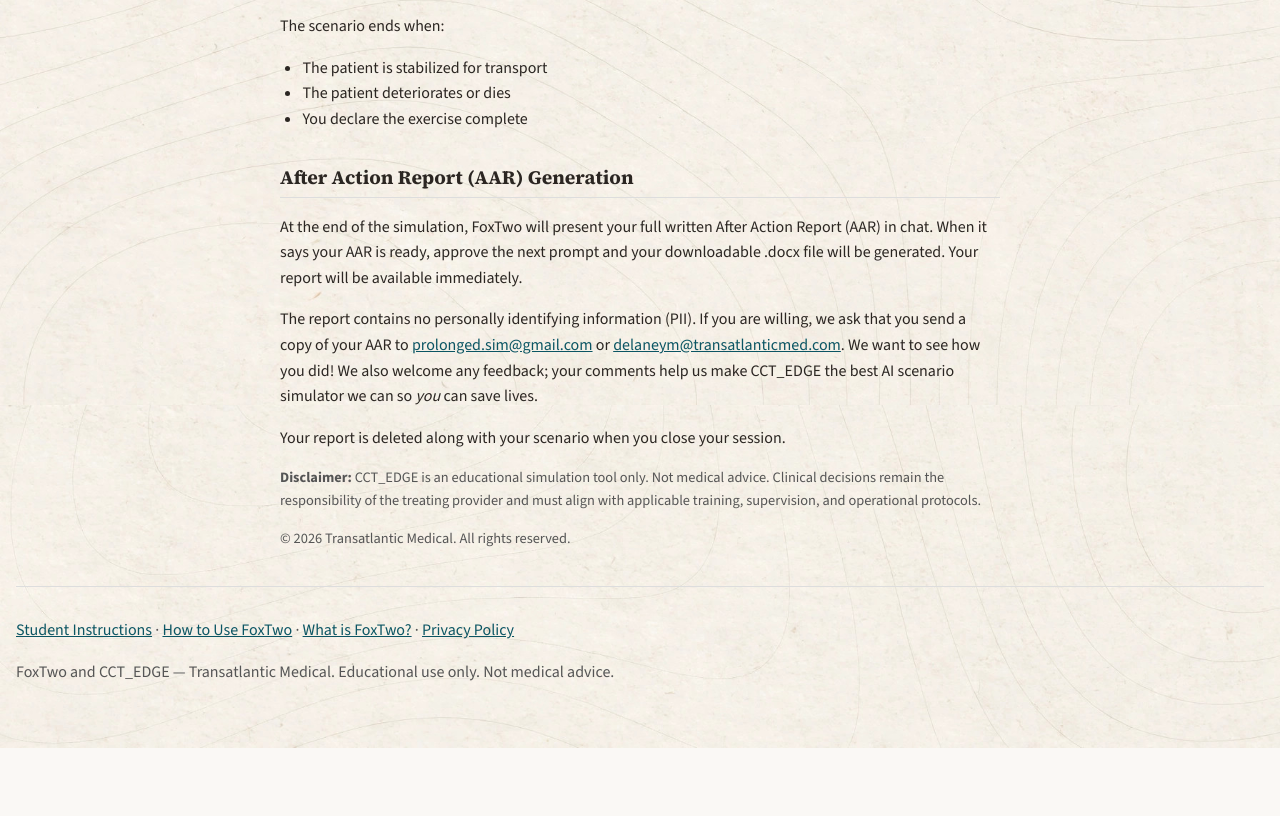
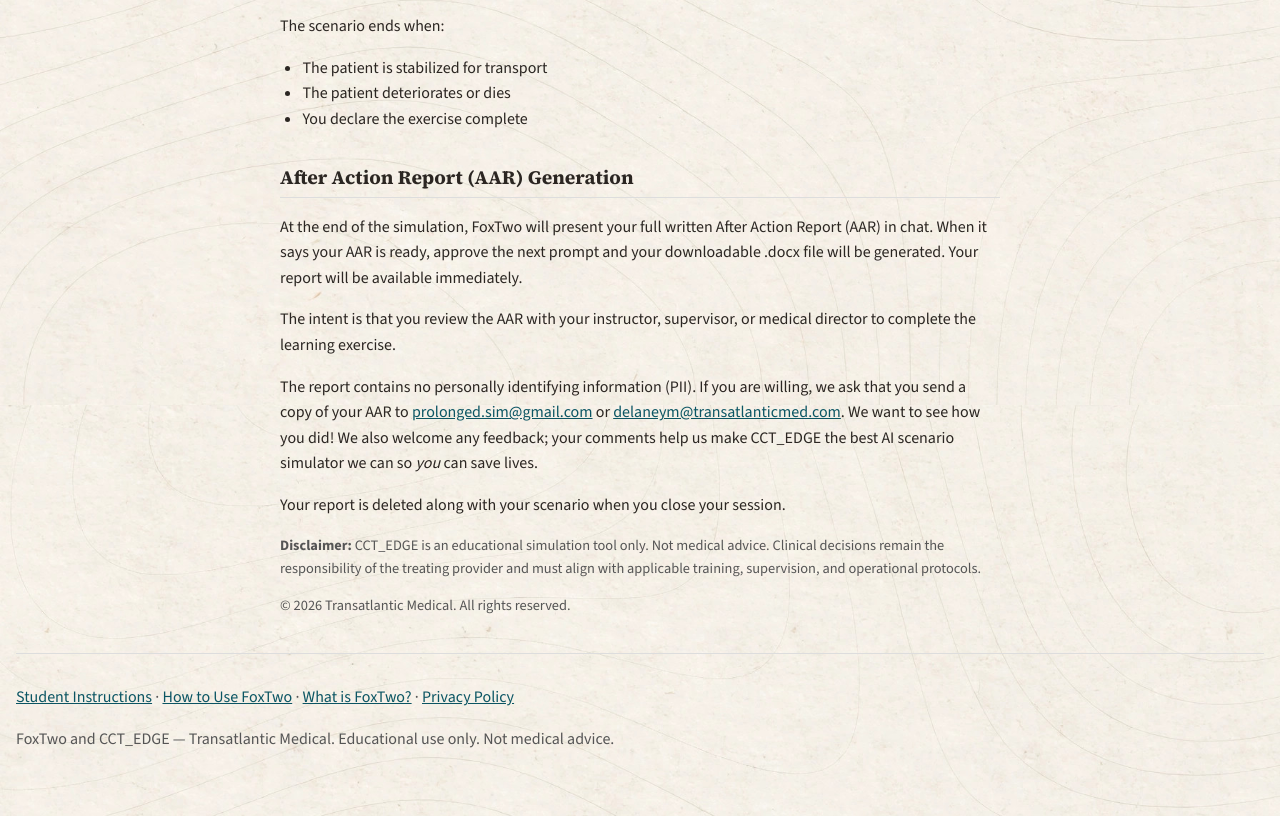
Before and after one commit to docpanama/transatlanticmed-app, a plain HTML site: page build/web/docs/foxtwo-how-to-use.html in a window 1280 px wide. Shown: the part 2795-3611 px from the top of the page. Before the commit the page ends 3543 px from the top, so only its background shows below. Drawn offline with nearby package versions, Linux system fonts and the light colour scheme.

```diff
--- a/build/web/docs/foxtwo-how-to-use.html
+++ b/build/web/docs/foxtwo-how-to-use.html
@@ -128,6 +128,7 @@ footer a{color:#0b5563}
 
 <h2>After Action Report (AAR) Generation</h2>
 <p>At the end of the simulation, FoxTwo will present your full written After Action Report (AAR) in chat. When it says your AAR is ready, approve the next prompt and your downloadable .docx file will be generated. Your report will be available immediately.</p>
+<p>The intent is that you review the AAR with your instructor, supervisor, or medical director to complete the learning exercise.</p>
 <p>The report contains no personally identifying information (PII). If you are willing, we ask that you send a copy of your AAR to <a href="mailto:prolonged.sim@gmail.com">prolonged.sim@gmail.com</a> or <a href="mailto:delaneym@transatlanticmed.com">delaneym@transatlanticmed.com</a>. We want to see how you did! We also welcome any feedback; your comments help us make CCT_EDGE the best AI scenario simulator we can so <em>you</em> can save lives.</p>
 <p>Your report is deleted along with your scenario when you close your session.</p>
 
```
Also changed, not shown: build/web/docs/role1-how-to-use.html (+1 -0 lines), build/server/lib/aar.js, build/server/server.js.
